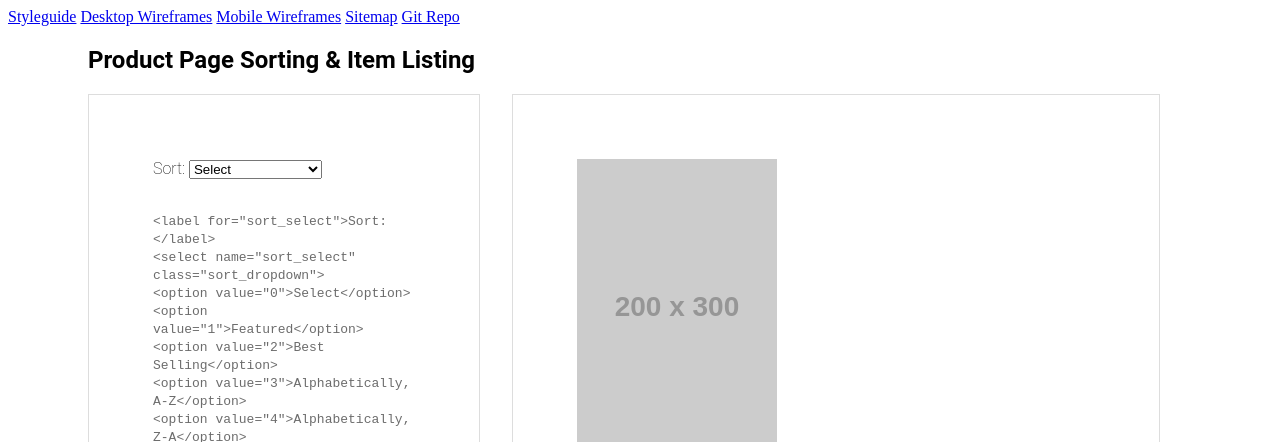
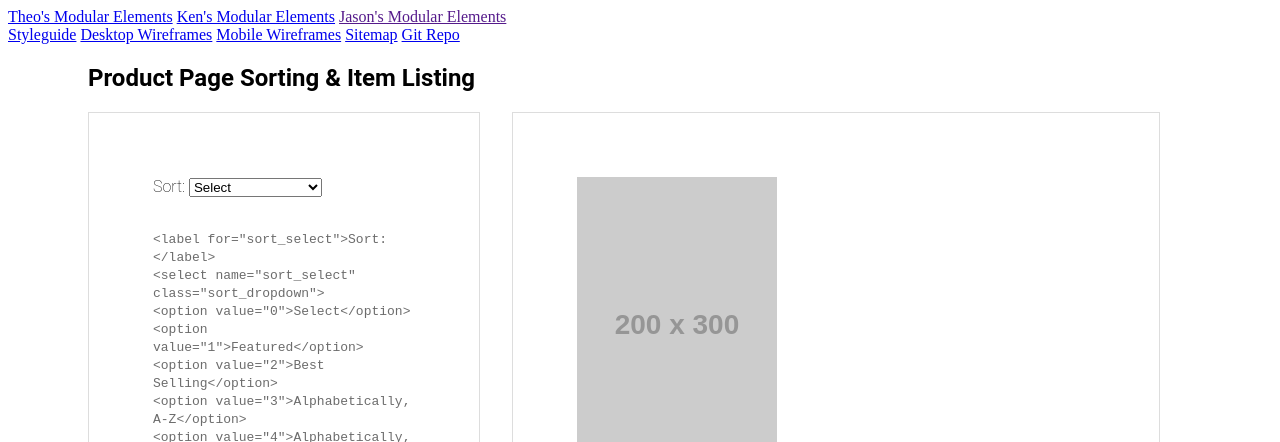
Before and after one commit to knn69/IAT-339-Checkup-2, a plain HTML site: page Ken_Modular Components.html in a window 1280 px wide. Shown: the top 442 px of the page. Drawn offline with Linux system fonts and the light colour scheme; placeholder pictures from the web are drawn by us.

Commit message:
Added nav link for modular elements

```diff
--- a/Ken_Modular Components.html
+++ b/Ken_Modular Components.html
@@ -10,6 +10,12 @@
 </head>
 
 <body>
+    <nav id="modular-elements-nav">
+        <a href="theo_modular-elements.html">Theo's Modular Elements</a>
+        <a href="Ken_Modular Components.html">Ken's Modular Elements</a>
+        <a href="">Jason's Modular Elements</a>
+    </nav>
+
     <nav class="wireframe-nav">
         <a href="index.html">Styleguide</a>
         <a href="#desktop">Desktop Wireframes</a>
```
Also changed, not shown: theo_modular-elements.html (+6 -0 lines).
